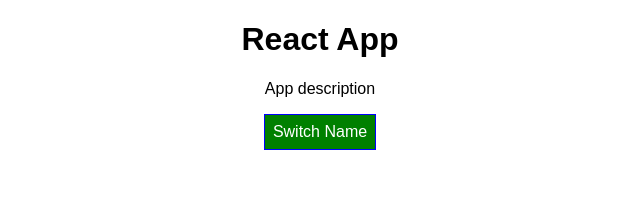
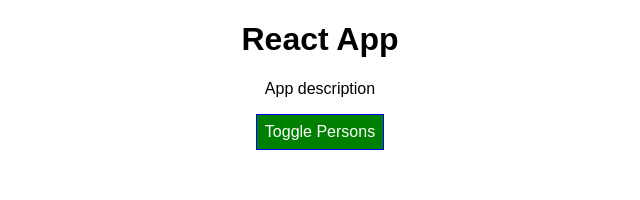
Before and after one commit to AungHan/react-app, a React (Create React App) app: page / in a window 1280 px wide. Shown: the top 200 px of the page, without its empty margins (320-960 px from the left). Built offline with nearby package versions, Linux system fonts and the light colour scheme.

Commit message:
Styled Components

```diff
--- a/package.json
+++ b/package.json
@@ -6,7 +6,8 @@
     "radium": "^0.26.1",
     "react": "^17.0.1",
     "react-dom": "^17.0.1",
-    "react-scripts": "1.1.5"
+    "react-scripts": "1.1.5",
+    "styled-components": "^5.2.1"
   },
   "scripts": {
     "start": "react-scripts start",
--- a/src/App.js
+++ b/src/App.js
@@ -1,7 +1,21 @@
 import React, { Component } from 'react';
 import './App.css';
 import Person from './Person/Person';
-import Radium, { StyleRoot } from 'radium';
+import styled from 'styled-components';
+
+const StyledButton = styled.button`
+      background-color: ${props => props.alt === "true" ? 'red' : 'green'};
+      color: white;
+      font: inherit;
+      border: 1px solid blue;
+      padding: 8px;
+      cursor: pointer;
+
+      &:hover {
+        background-color: ${props => props.alt === "true" ? 'salmon' : 'lightgreen'};
+        color: black;
+      }
+    `;
 
 class App extends Component {
   state = {
@@ -53,20 +67,6 @@ class App extends Component {
   }
 
   render() {
-    // inline style
-    const buttonStyle = {
-      backgroundColor: 'green',
-      color: 'white',
-      font: 'inherit',
-      border: '1px solid blue',
-      padding: '8px',
-      cursor: 'pointer',
-      ':hover': {
-        backgroundColor: 'lightgreen',
-        color: 'black'
-      }
-    }
-
     let persons = null;
     if (this.state.showPersons){
       persons = (
@@ -83,12 +83,6 @@ class App extends Component {
           }
           </div>
       )
-
-      buttonStyle.backgroundColor = 'red';
-      buttonStyle[':hover'] = {
-        backgroundColor: 'salmon',
-        color: 'black'
-      }
     }
 
     let classes = [];
@@ -98,20 +92,20 @@ class App extends Component {
     if(this.state.persons.length <= 1){
       classes.push('bold');
     }
+    // <button  onClick={this.togglePerson}>Toggle Persons</button>
 
     return (
-      <StyleRoot>
         <div className="App">
           <h1>React App</h1>
           <p className={classes.join(' ')}>App description</p>
-          <button
-            style={buttonStyle}
-            onClick={this.togglePerson}>Switch Name</button>
+
+          <StyledButton alt={this.state.showPersons ? "true" : "false"} onClick={this.togglePerson}>
+          Toggle Persons
+          </StyledButton>
           {persons}
         </div>
-      </StyleRoot>
     );
   }
 }
 
-export default Radium(App);
+export default App;
--- a/src/Person/Person.css
+++ b/src/Person/Person.css
@@ -1,4 +1,4 @@
-.Person {
+/* .Person {
   width: 60%;
   margin: 16px auto;
   border: 1px solid #eee;
@@ -7,7 +7,7 @@
   text-align: center;
 }
 
-/* @media (min-width: 500px) {
+@media (min-width: 500px) {
   .Person {
     width: 450px;
   }
--- a/src/Person/Person.js
+++ b/src/Person/Person.js
@@ -1,19 +1,29 @@
 import React from 'react';
 import './Person.css';
-import Radium from 'radium';
+import styled from 'styled-components';
+
+const StyledDiv = styled.div`
+        width: 60%;
+        margin: 16px auto;
+        border: 1px solid #eee;
+        box-shadow: 0 2px 3px #ccc;
+        padding: 16px;
+        text-align: center;
+
+        @media (min-width: 500px) {
+        width: 450px;
+    `;
 
 const person = (props) => {
-    const personStyle = {
-        '@media (min-width: 500px)': {
-            width: '450px'
-        }
-    }
     return (
-        <div className="Person" style={personStyle}>
+
+        //<div className="Person">
+        <StyledDiv>
             <p onClick={props.click}>Name: {props.name} - Age: {props.age}</p>
             <input type="text" onChange={props.changed} value={props.name}/>
-        </div>
+        </StyledDiv>
+        //</div>
     )
 }
 
-export default Radium(person);
+export default person;
```
Also changed, not shown: 1 other file (tests, documents, lock files or other folders).
